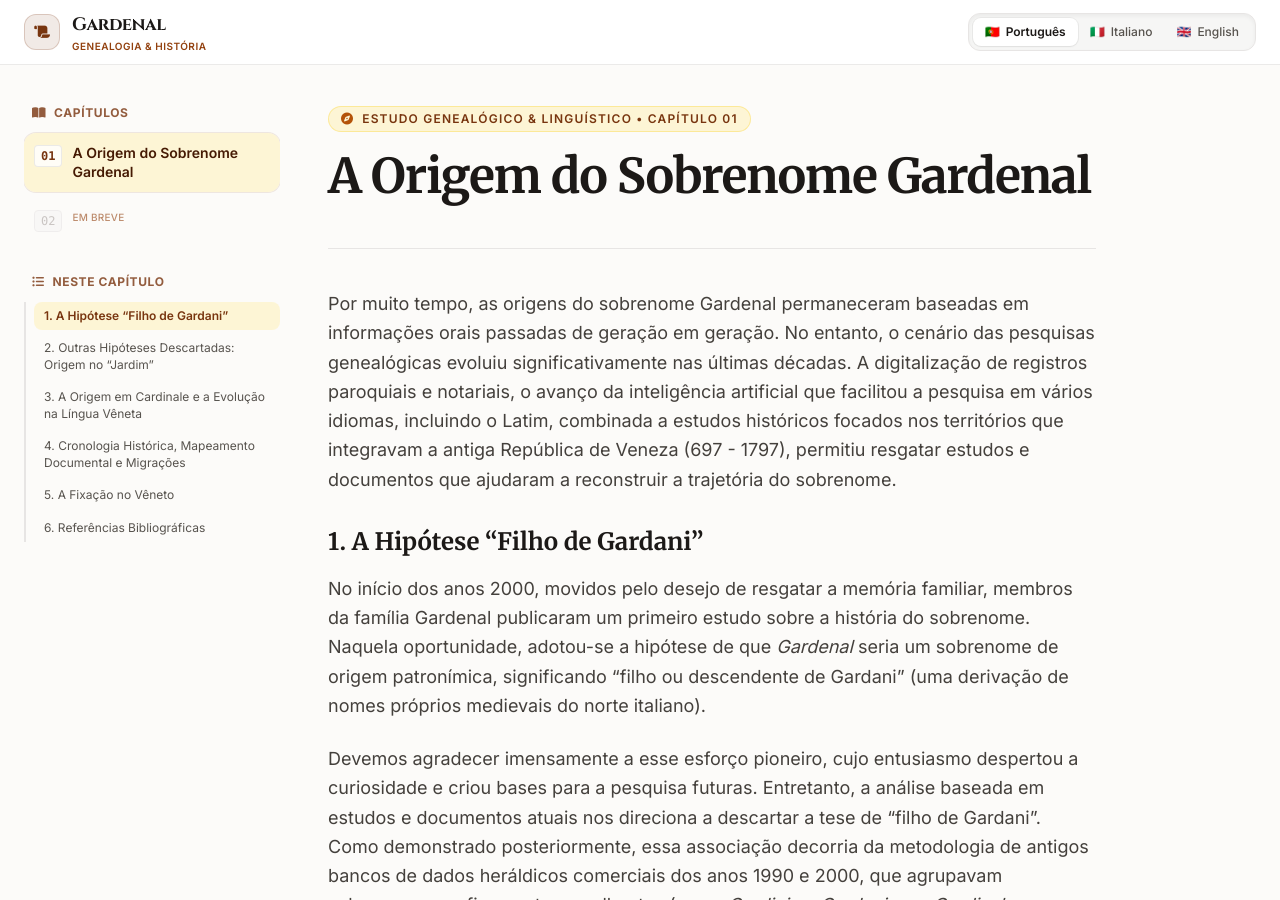
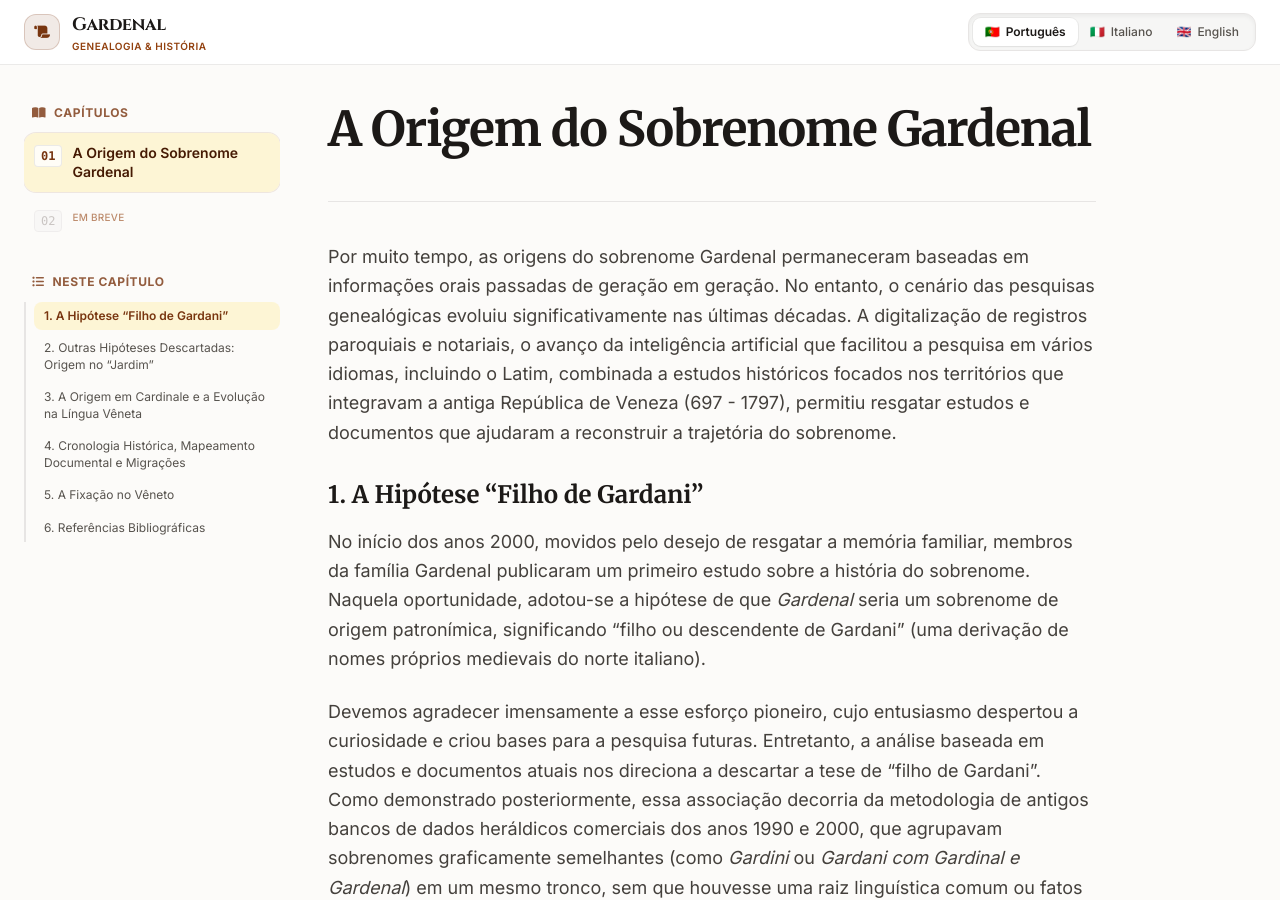
Before and after one commit to gardenalr/gardenalr.github.io, a Jekyll site: the page built from index.md, in a window 1280 px wide and 900 px high. Built offline with Jekyll 4.4.1, drawn with Linux system fonts in a browser that asks for light colours; nearby versions of some CDN libraries.

Commit message:
Update default.html

```diff
--- a/_layouts/default.html
+++ b/_layouts/default.html
@@ -287,16 +287,6 @@
         <main class="flex-1 min-w-0 max-w-3xl w-full">
             <!-- Hero Title Card -->
             <header class="mb-10 pb-8 border-b border-stone-200">
-                <div class="inline-flex items-center gap-2 px-3 py-1 rounded-full text-xs font-semibold uppercase tracking-widest bg-amber-100/70 text-amber-900 border border-amber-200/80 mb-5 shadow-xs">
-                    <i class="fa-solid fa-compass text-amber-700"></i>
-                    {% if page.lang == 'it' %}
-                    Studio Genealogico &amp; Linguistico &bull; Capitolo 01
-                    {% elsif page.lang == 'en' %}
-                    Genealogical &amp; Linguistic Research &bull; Chapter 01
-                    {% else %}
-                    Estudo Genealógico &amp; Linguístico &bull; Capítulo 01
-                    {% endif %}
-                </div>
                 <h1 class="text-3xl sm:text-4xl md:text-5xl font-serif font-bold text-stone-900 tracking-tight leading-tight mb-4">
                     {{ page.title }}
                 </h1>
```
